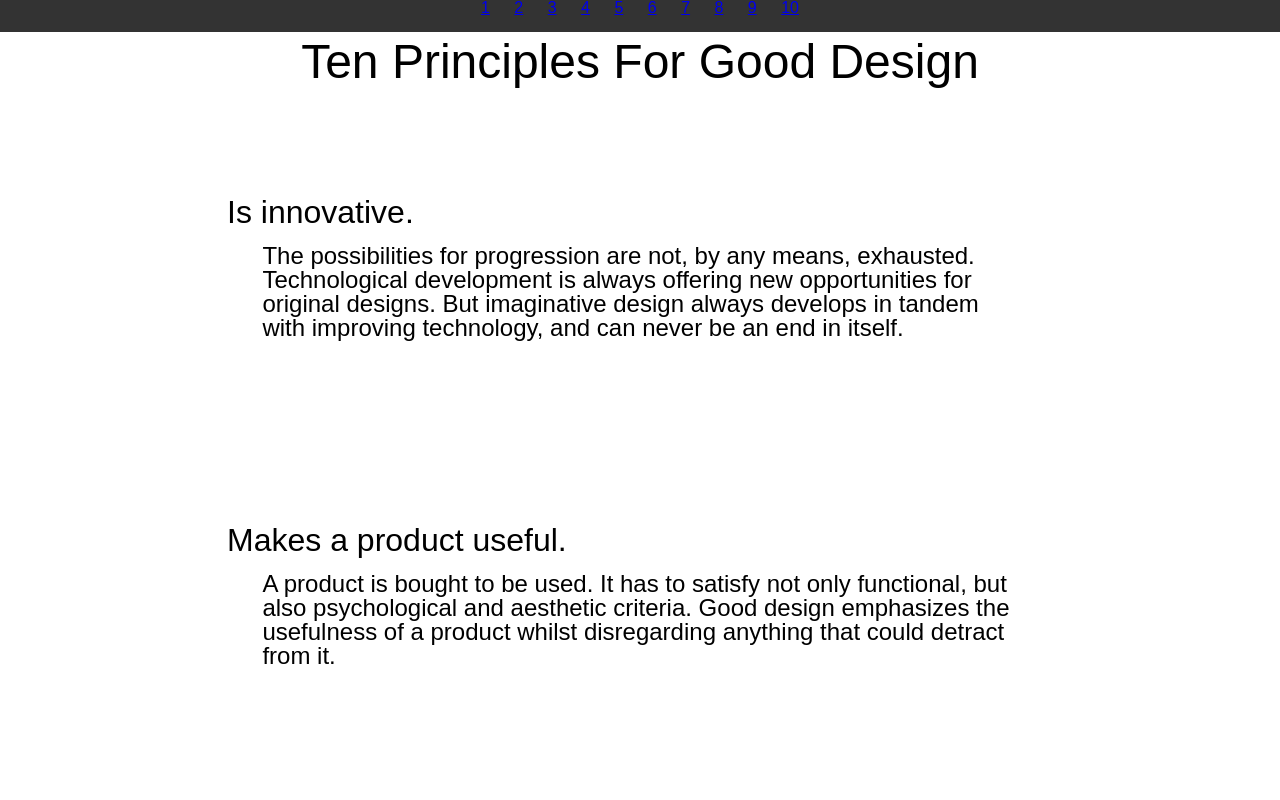
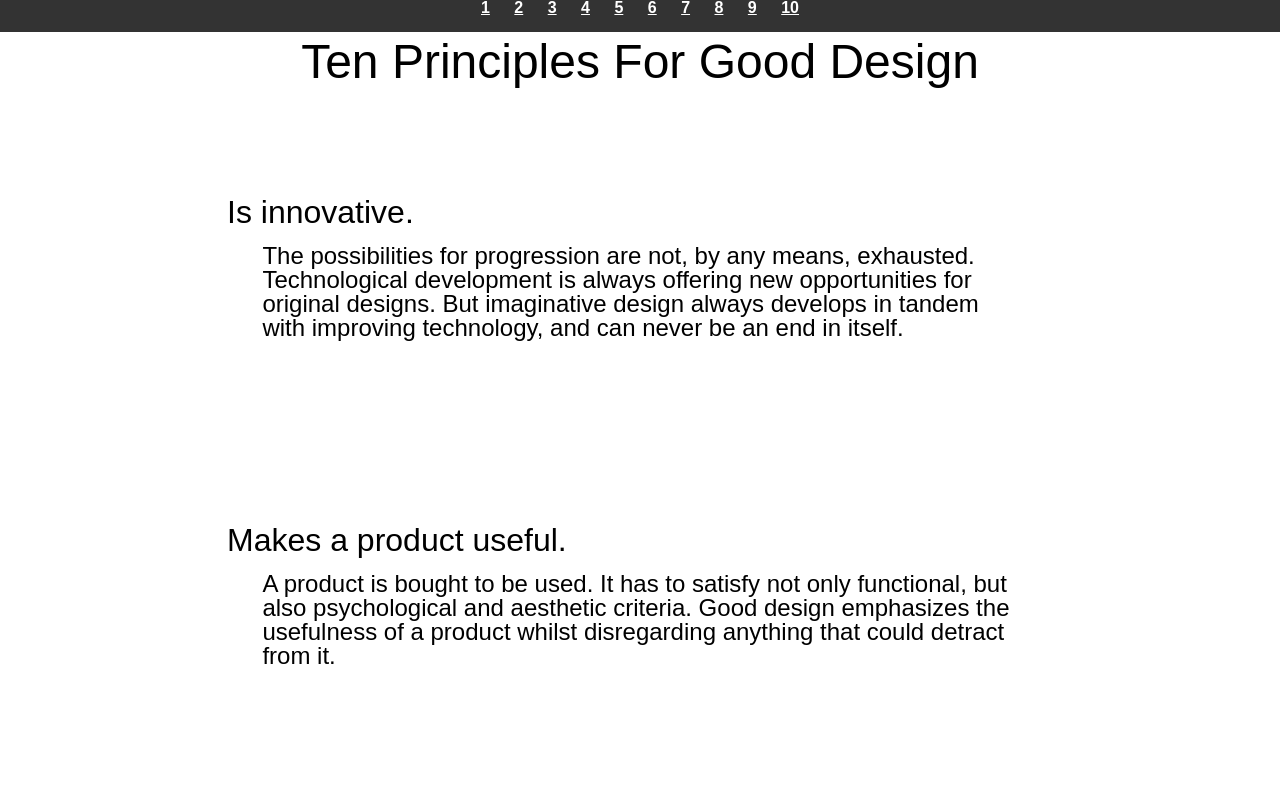
Before and after one commit to AlbertV1810/assignment-1--intro-to-internet-programming--cs-275--spring-2025, a plain HTML site: page site/index.html in a window 1280 px wide. Shown: the top 800 px of the page. Drawn offline with Linux system fonts and the light colour scheme.

Commit message:
Update style.css

```diff
--- a/site/css/style.css
+++ b/site/css/style.css
@@ -37,6 +37,11 @@ nav ul li{
     margin: 0 10px;
 }
 
+nav a{
+    color: white;
+    font-weight: bold;
+}
+
 section{
     padding: 50px;
     margin-top: 60px;
```
